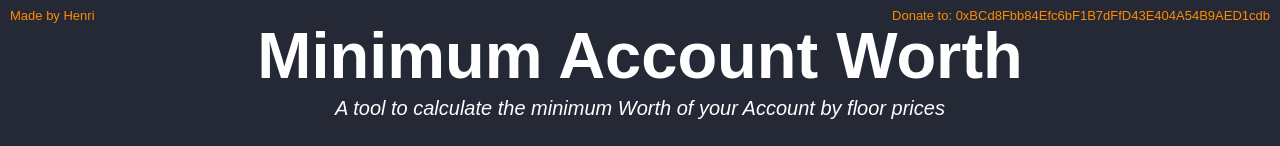
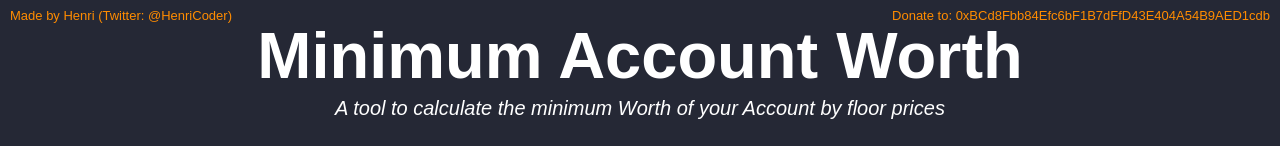
Before and after one commit to CoderHenri/MinAccWorth, a plain HTML site: page index.html in a window 1280 px wide. Shown: the top 146 px of the page. Drawn offline with nearby package versions, Linux system fonts and the light colour scheme; no server answers.

Commit message:
added twitter handle

```diff
--- a/index.html
+++ b/index.html
@@ -12,7 +12,7 @@
 
 <body id="webpage" onload="LoadFloorPrices()">
     <div id="FixedBoxFixer">
-        <div id="Entwickler">Made by Henri</div>
+        <div id="Entwickler">Made by Henri (Twitter: @HenriCoder)</div>
         <div id="Donation">Donate to: 0xBCd8Fbb84Efc6bF1B7dFfD43E404A54B9AED1cdb</div>
     </div>
     <div id="Ueberschrift">
```
